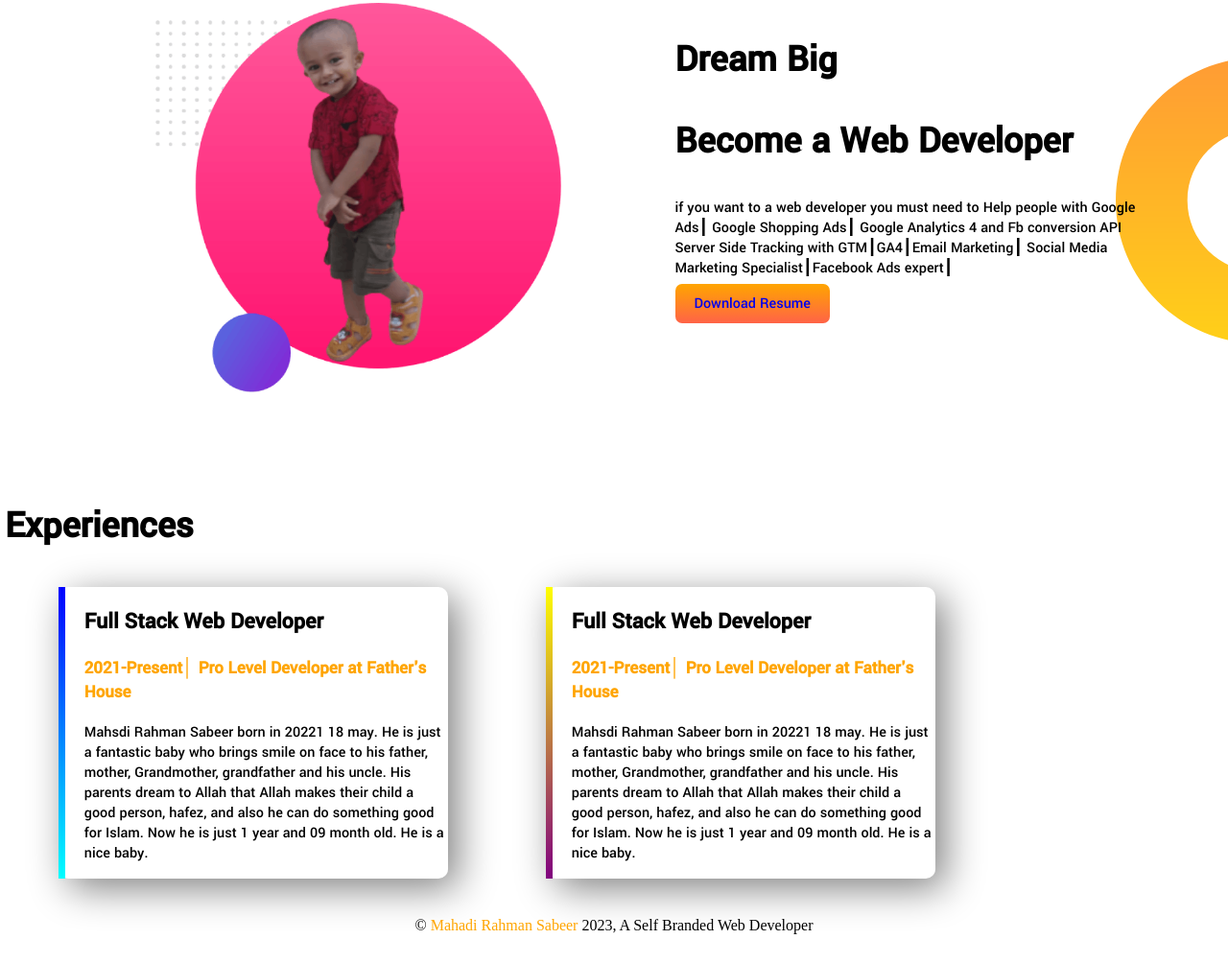
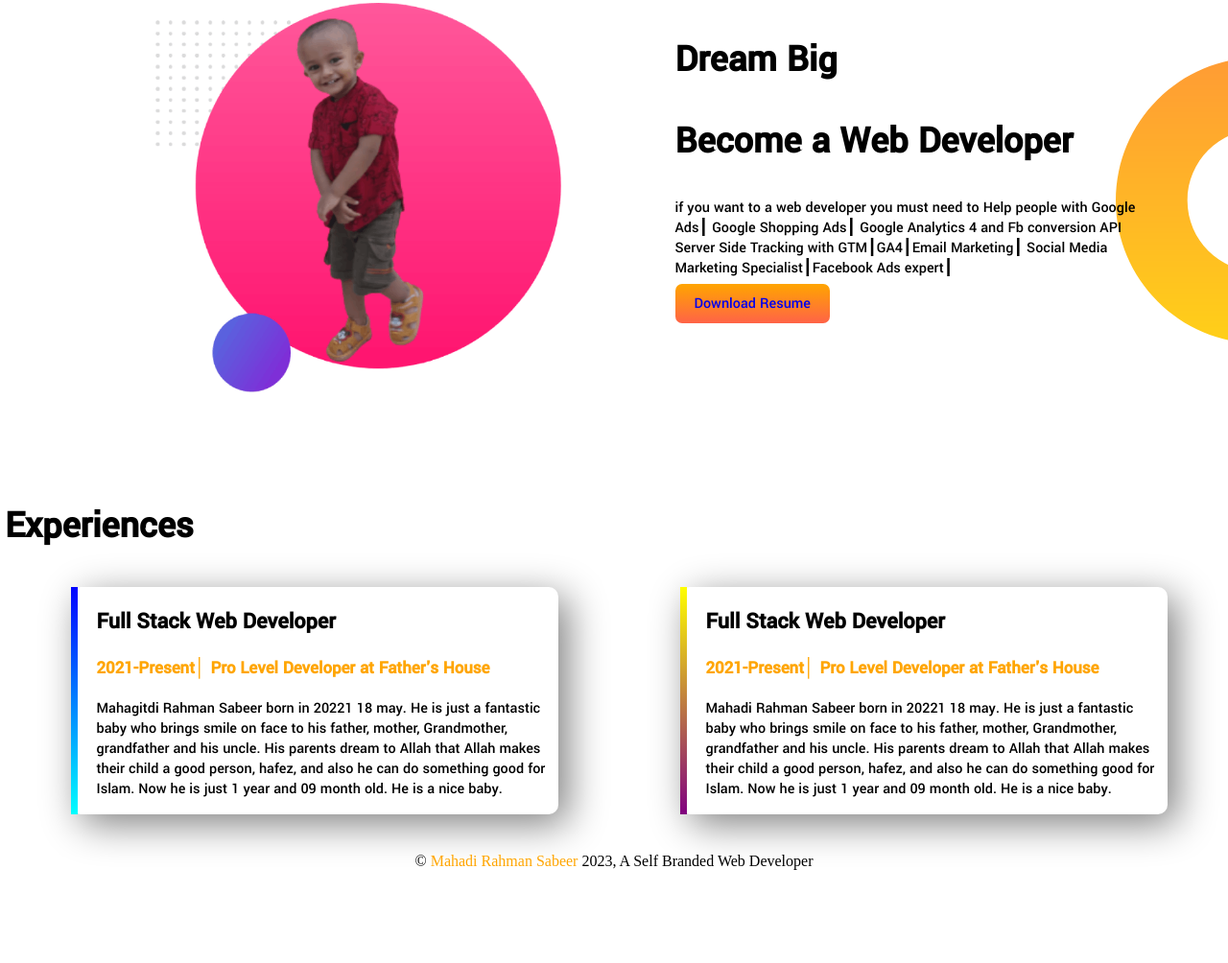
Before and after one commit to MizanrahmanWeb/solo-practice, a plain HTML site: page index.html in a window 1280 px wide. Shown: the part 615-1619 px from the top of the page at 96% size. After the commit the page ends 1552 px from the top, so only its background shows below. Drawn offline with Linux system fonts and the light colour scheme.

Commit message:
height and width correction

```diff
--- a/index.html
+++ b/index.html
@@ -52,7 +52,8 @@
                 <div class="experience-design experience-first">
                     <h2>Full Stack Web Developer</h2>
                     <h3 class="experience-color">2021-Present│ Pro Level Developer at Father's House</h3>
-                    <p>Mahsdi Rahman Sabeer born in 20221 18 may. He is just a fantastic baby who brings smile on face
+                    <p>Mahagitdi Rahman Sabeer born in 20221 18 may. He is just a fantastic baby who brings smile on
+                        face
                         to
                         his father, mother, Grandmother, grandfather and his uncle. His parents dream to Allah that
                         Allah
@@ -63,7 +64,7 @@
                 <div class="experience-design experience-second">
                     <h2>Full Stack Web Developer</h2>
                     <h3 class="experience-color">2021-Present│ Pro Level Developer at Father's House</h3>
-                    <p>Mahsdi Rahman Sabeer born in 20221 18 may. He is just a fantastic baby who brings smile on face
+                    <p>Mahadi Rahman Sabeer born in 20221 18 may. He is just a fantastic baby who brings smile on face
                         to
                         his father, mother, Grandmother, grandfather and his uncle. His parents dream to Allah that
                         Allah
--- a/style.css
+++ b/style.css
@@ -28,7 +28,7 @@ span {
 
 .experience-div {
     display: flex;
-    width: 80%;
+    width: 100%;
     padding: 5px;
 
 }
@@ -38,7 +38,7 @@ span {
 }
 
 .experience-design {
-    width: 45%;
+    width: 100%;
     margin-left: 5%;
     margin-right: 5%;
     padding-left: 20px;
```
